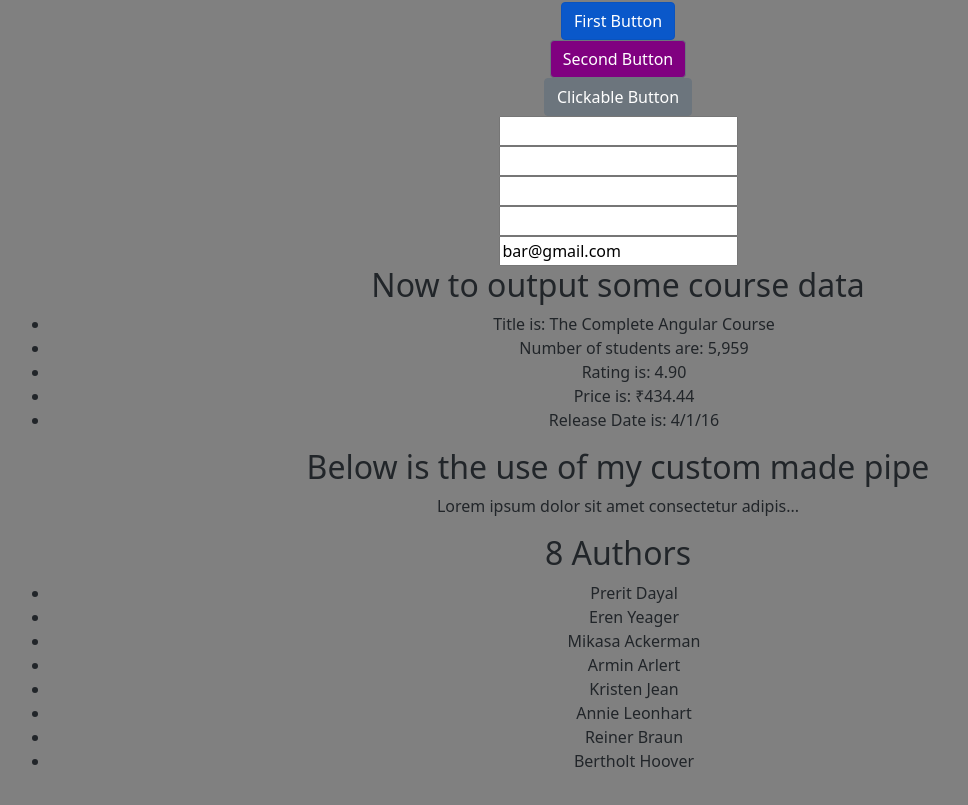
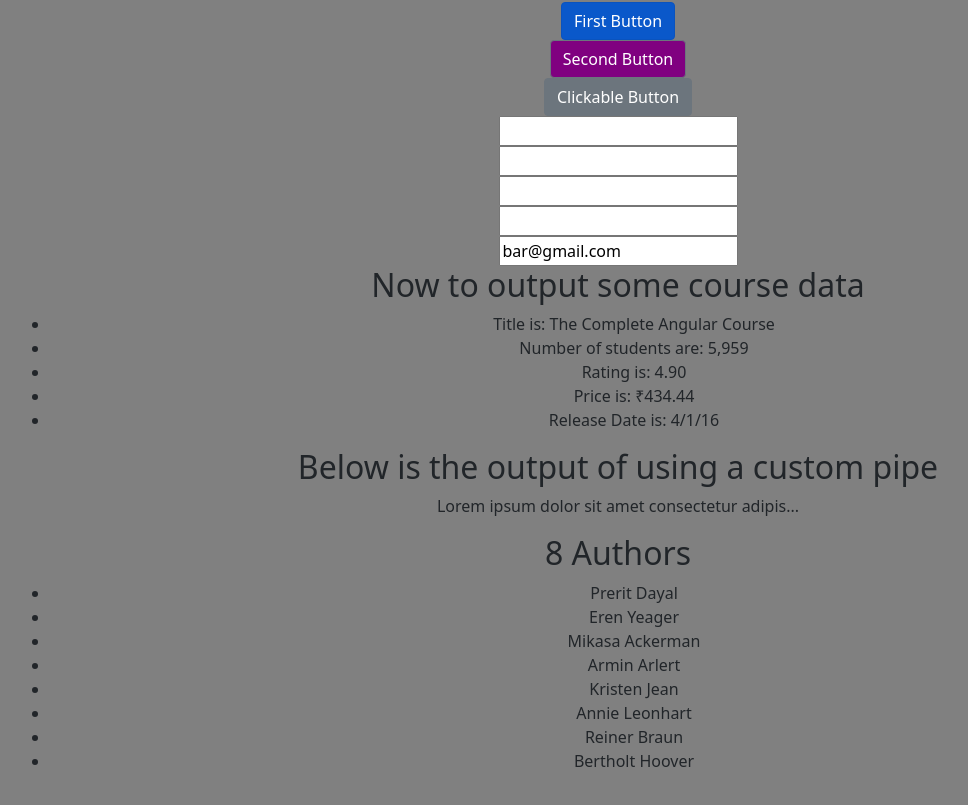
Before and after one commit to prerit714/angular-first-project, an Angular app: page / in a window 1280 px wide. Shown: the part 1394-2199 px from the top of the page, without its empty margins (22-990 px from the left). Built offline with nearby package versions, Linux system fonts and the light colour scheme.

Commit message:
Minor refactor

```diff
--- a/src/app/courses.component.ts
+++ b/src/app/courses.component.ts
@@ -71,8 +71,8 @@ import { CoursesService } from "./courses.service";
       <li>Price is: {{ course.price | currency:"INR":true:"3.2-2" }}</li>
       <li>Release Date is: {{ course.releaseDate | date:"shortDate" }}</li>
     </ul>
-    <h2>Below is the use of my custom made pipe</h2>
-    <p> {{ text | summary }} </p>
+    <h2> Below is the output of using a custom pipe</h2>
+    <p>{{ text | summary }}</p>
   `,
 })
 
```
